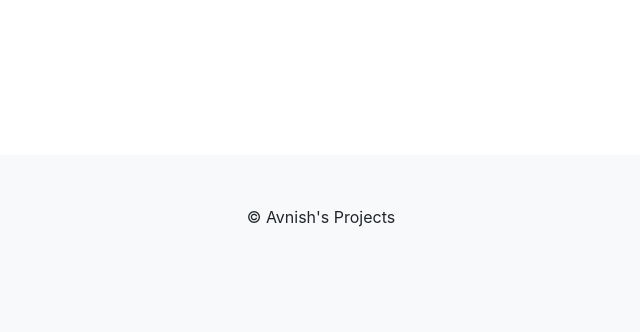
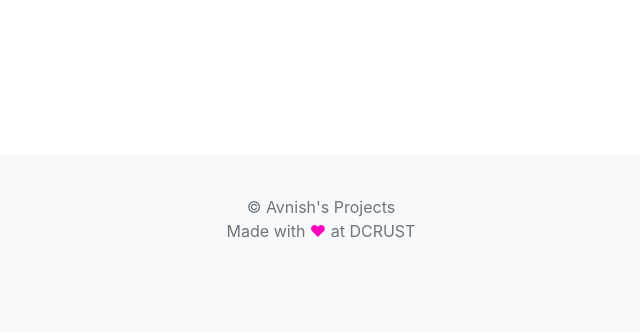
Before and after one commit to Avchhikara/rock_paper_scissors, a PHP site: page / in a window 1280 px wide. Shown: the part 443-775 px from the top of the page, without its empty margins (319-959 px from the left). Run offline with PHP 8.4, Linux system fonts and the light colour scheme.

Commit message:
Adding the heart sign at the bottom

```diff
--- a/game.php
+++ b/game.php
@@ -118,7 +118,11 @@
 	</div>
 <!-- Now, dealing with the footer -->
 <div class="container-fluid bg-light footer-bottom" style="height: 22.2vh;">
-	<footer style="padding-top: 50px;"><center>&copy; Avnish's Projects</center></footer>
+	<footer style="padding-top: 50px;">
+		<center>
+			&copy; Avnish's Projects | Made with <span style="color: #ff00bf;">&#9829;</span> at DCRUST
+		</center>
+	</footer>
 </div>
 </body>
 </html>
--- a/index.php
+++ b/index.php
@@ -6,7 +6,6 @@
 	<meta charset="UTF-8">
 	<link rel="stylesheet" href="https://stackpath.bootstrapcdn.com/bootstrap/4.1.1/css/bootstrap.min.css" integrity="sha384-WskhaSGFgHYWDcbwN70/dfYBj47jz9qbsMId/iRN3ewGhXQFZCSftd1LZCfmhktB" crossorigin="anonymous">
 	<meta name="viewport" content="width=device-width, initial-scale=1, shrink-to-fit=no">
-
 </head>
 <body>
 
@@ -34,7 +33,12 @@
 	<div class="container-fluid bg-light footer-bottom" style="height: 22.2vh;">
 
 
-		<footer style="padding-top: 50px;"><center>&copy; Avnish's Projects</center></footer>
+		<footer style="padding-top: 40px;" class="text-muted">
+			<center>&copy; Avnish's Projects<br>
+				Made with <span style="color: #ff00bf;">&#9829;</span> at DCRUST
+
+			</center>
+		</footer>
 
 	</div>
 
--- a/login.php
+++ b/login.php
@@ -64,7 +64,11 @@
 	<div class="container-fluid bg-light footer-bottom" style="height: 22.2vh;">
 
 
-		<footer style="padding-top: 50px;"><center>&copy; Avnish's Projects</center></footer>
+		<footer style="padding-top: 50px;">
+			<center>
+				&copy; Avnish's Projects | Made with <span style="color: #ff00bf;">&#9829;</span> at DCRUST
+			</center>
+		</footer>
 
 	</div>
 
```
